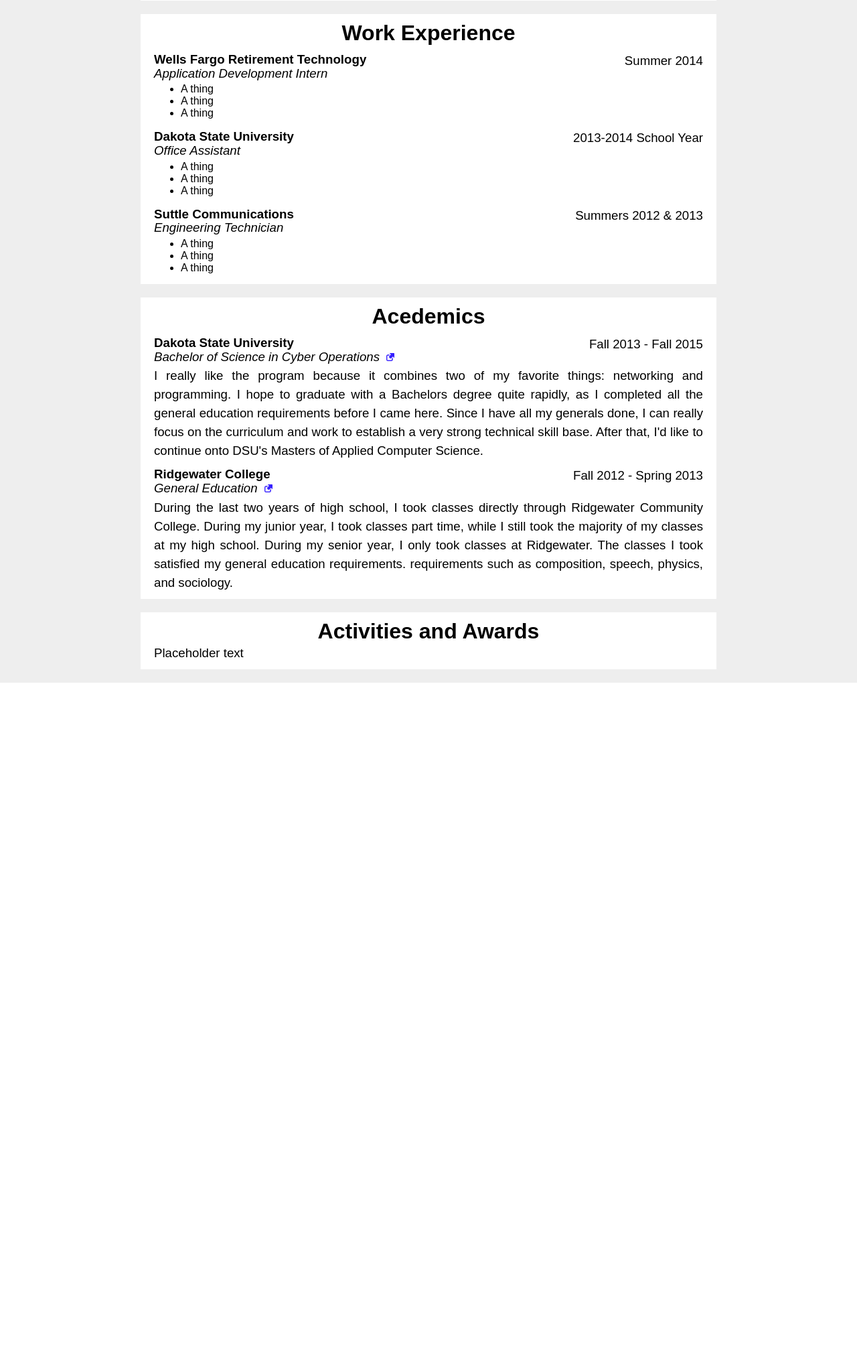
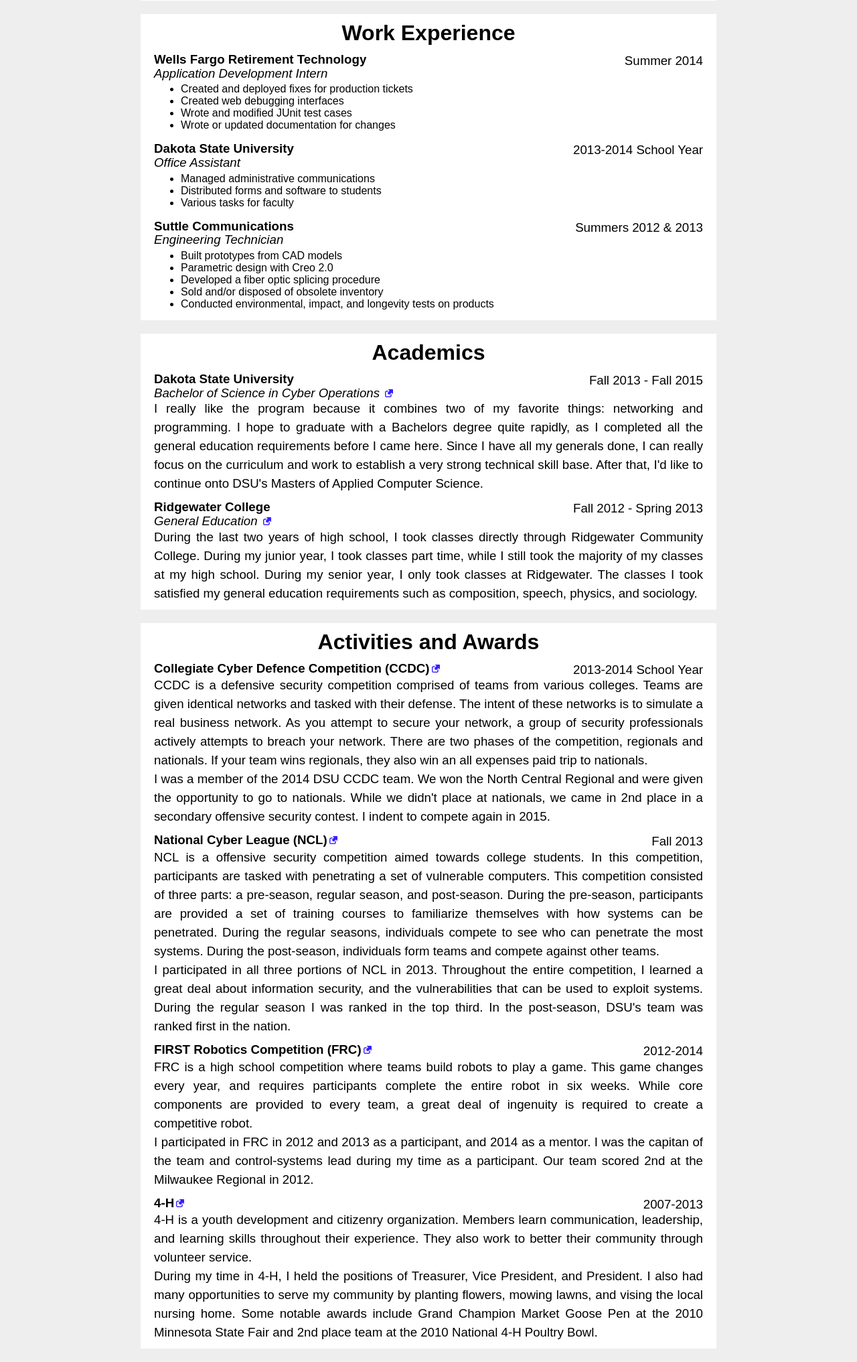
Before and after one commit to gartnera/agartner.com, a PHP site: page /profile in a window 1280 px wide. Shown: the part 212-2245 px from the top of the page at 67% size. Before the commit the page ends 1231 px from the top, so only its background shows below. Run offline with PHP 8.4, Linux system fonts and the light colour scheme; some web fonts are replaced.

Commit message:
Profile style updates. Profile first draft.

```diff
--- a/css/styles.css
+++ b/css/styles.css
@@ -167,6 +167,12 @@ iframe.vid{
 */
 
 /*** Profile Styles ***/
+.link{
+	height: 12px;
+	width: 12px;
+	margin: 0 3px;
+}
+
 .headWdate h3{
 	float:left;
 }
@@ -174,6 +180,9 @@ iframe.vid{
 	float: right;
 	margin-top:14px;
 	line-height: 1em;
+}
+.headWdate .link{
+	margin-top: 15px;
 }
 .clearfix:after, .headWdate:after{
 	visibility: hidden;
@@ -184,18 +193,15 @@ iframe.vid{
 	height: 0;
 }
 
-.link{
-	height: 12px;
-	width: 12px;
-	margin: 0 5px;
-}
+
 
 .p-title{
 	line-height: 1em;
-	margin-bottom: 5px;
+	margin: 0;
 }
 
 /*** Media Queries (have to be last) ***/
+/*TODO: change to device type in addition to pixels */
 @media (max-width: 900px) {
 	nav a, nav .nav-dropdown {
 		width: 200px;
--- a/profile/index.html
+++ b/profile/index.html
@@ -7,61 +7,45 @@
 	<link rel="stylesheet" type="text/css" href="/css/normalize.css"/>
 	<link rel="stylesheet" type="text/css" href="/css/styles.css"/>
 </head>
-
 <body>
 <div id="container">
-	<nav>
-		<a href="#" class="active">Profile</a>
-		<a href="/blog">Blog</a>
+	<nav><a href="#" class="active">Profile</a> <a href="/blog">Blog</a>
 
-		<div class="nav-dropdown">
-			Other &#x25BE;
-			<div class="nav-dropdown-links">
-				<a href="https://files.agartner.com">Files</a>
-				<a href="http://dsuccdc.org">dsuccdc.org</a>
+		<div class="nav-dropdown"> Other &#x25BE;
+			<div class="nav-dropdown-links"><a href="https://files.agartner.com">Files</a> <a href="http://dsuccdc.org">dsuccdc.org</a>
 			</div>
 		</div>
-		<div class="nav-dropdown">
-			Social &#x25BE;
-			<div class="nav-dropdown-links">
-				<a href="https://www.facebook.com/gartner3">Facebook</a>
-				<a href="https://twitter.com/hazroot">Twitter</a>
-				<a href="https://github.com/gartnera">Github</a>
-				<a href="https://linkedin.com/in/agartner">Linkedin</a>
-			</div>
+		<div class="nav-dropdown"> Social &#x25BE;
+			<div class="nav-dropdown-links"><a href="https://www.facebook.com/gartner3">Facebook</a> <a
+					href="https://twitter.com/hazroot">Twitter</a> <a href="https://github.com/gartnera">Github</a> <a
+					href="https://linkedin.com/in/agartner">Linkedin</a></div>
 		</div>
 	</nav>
-	<div class="content-section">
-		<h1>Introduction</h1>
+	<div class="content-section"><h1>Introduction</h1>
 
 		<p>Hello, my name is Alex Gartner. I love working with computers, whether that be networking, programming, or
-			security.
-			Specifically, I enjoy the feeling of creating a cool system or solving a difficult problem.</p>
+			security. Specifically, I enjoy the feeling of creating a cool system or solving a difficult problem.</p>
 	</div>
-	<div class="content-section clearfix">
-		<h1>Work Experience</h1>
+	<div class="content-section clearfix"><h1>Work Experience</h1>
 
-		<div class="headWdate">
-			<h3>Wells Fargo Retirement Technology</h3>
+		<div class="headWdate"><h3>Wells Fargo Retirement Technology</h3>
 
-			<p>Summer 2014</p>
-		</div>
+			<p>Summer 2014</p></div>
 		<p class="p-title"><i>Application Development Intern</i></p>
 		<ul>
-			<li>A thing</li>
-			<li>A thing</li>
-			<li>A thing</li>
+			<li>Created and deployed fixes for production tickets</li>
+			<li>Created web debugging interfaces</li>
+			<li>Wrote and modified JUnit test cases</li>
+			<li>Wrote or updated documentation for changes</li>
 		</ul>
-		<div class="headWdate">
-			<h3>Dakota State University</h3>
+		<div class="headWdate"><h3>Dakota State University</h3>
 
-			<p>2013-2014 School Year</p>
-		</div>
+			<p>2013-2014 School Year</p></div>
 		<p class="p-title"><i>Office Assistant</i></p>
 		<ul>
-			<li>A thing</li>
-			<li>A thing</li>
-			<li>A thing</li>
+			<li>Managed administrative communications</li>
+			<li>Distributed forms and software to students</li>
+			<li>Various tasks for faculty</li>
 		</ul>
 		<div class="headWdate">
 			<h3>Suttle Communications</h3>
@@ -70,13 +54,15 @@
 		</div>
 		<p class="p-title"><i>Engineering Technician</i></p>
 		<ul>
-			<li>A thing</li>
-			<li>A thing</li>
-			<li>A thing</li>
+			<li>Built prototypes from CAD models</li>
+			<li>Parametric design with Creo 2.0</li>
+			<li>Developed a fiber optic splicing procedure</li>
+			<li>Sold and/or disposed of obsolete inventory</li>
+			<li>Conducted environmental, impact, and longevity tests on products</li>
 		</ul>
 	</div>
 	<div class="content-section clearfix">
-		<h1>Acedemics</h1>
+		<h1>Academics</h1>
 
 		<div class="headWdate">
 			<h3>Dakota State University</h3>
@@ -92,8 +78,8 @@
 		<p>I really like the program because it combines two of my favorite things: networking and programming. I hope
 			to graduate with a Bachelors degree quite rapidly, as I completed all the general education requirements
 			before I came here. Since I have all my generals done, I can really focus on the curriculum and work to
-			establish a very strong
-			technical skill base. After that, I'd like to continue onto DSU's Masters of Applied Computer Science.</p>
+			establish a very strong technical skill base. After that, I'd like to continue onto DSU's Masters of Applied
+			Computer Science.</p>
 
 		<div class="headWdate">
 			<h3>Ridgewater College</h3>
@@ -107,17 +93,85 @@
 		</p>
 
 		<p>During the last two years of high school, I took classes directly through Ridgewater Community College.
-			During my
-			junior year, I took classes part time, while I still took the majority of my classes at my high school.
-			During my
-			senior year, I only took classes at Ridgewater. The classes I took satisfied my general education
-			requirements.
-			requirements such as composition, speech, physics, and sociology.</p>
+			During my junior year, I took classes part time, while I still took the majority of my classes at my high
+			school. During my senior year, I only took classes at Ridgewater. The classes I took satisfied my general
+			education requirements such as composition, speech, physics, and sociology.</p>
 	</div>
 	<div class="content-section">
 		<h1>Activities and Awards</h1>
 
-		<p>Placeholder text</p>
+		<div class="headWdate">
+			<h3>Collegiate Cyber Defence Competition (CCDC)</h3>
+			<a target="_blank" href="http://www.nationalccdc.org/">
+				<img class="link" src="/icons/link.png"/>
+			</a>
+			<p>2013-2014 School Year</p>
+		</div>
+		<p>CCDC is a defensive security competition comprised of teams from various colleges.
+			Teams are given identical networks and tasked with their defense. The intent of these
+			networks is to simulate a real business network. As you attempt to secure your network,
+			a group of security professionals actively attempts to breach your network. There are two
+			phases of the competition, regionals and nationals. If your team wins regionals, they also win
+			an all expenses paid trip to nationals.
+		</p>
+		<p>
+			I was a member of the 2014 DSU CCDC team. We won the North Central Regional and were given
+			the opportunity to go to nationals. While we didn't place at nationals, we came in 2nd place
+			in a secondary offensive security contest. I indent to compete again in 2015.
+		</p>
+
+		<div class="headWdate">
+			<h3>National Cyber League (NCL)</h3>
+			<a target="_blank" href="http://www.nationalcyberleague.org/">
+				<img class="link" src="/icons/link.png"/>
+			</a>
+			<p>Fall 2013</p>
+		</div>
+		<p>
+			NCL is a offensive security competition aimed towards college students. In this competition,
+			participants are tasked with penetrating a set of vulnerable computers. This competition consisted
+			of three parts: a pre-season, regular season, and post-season. During the pre-season, participants
+			are provided a set of training courses to familiarize themselves with how systems can be penetrated.
+			During the regular seasons, individuals compete to see who can penetrate the most systems. During the
+			post-season, individuals form teams and compete against other teams.
+		</p>
+		<p>
+			I participated in all three portions of NCL in 2013. Throughout the entire competition, I learned a great deal
+			about information security, and the vulnerabilities that can be used to exploit systems. During the regular
+			season I was ranked in the top third. In the post-season, DSU's team was ranked first in the nation.
+		</p>
+
+		<div class="headWdate">
+			<h3>FIRST Robotics Competition (FRC)</h3>
+			<a target="_blank" href="http://www.usfirst.org/roboticsprograms/frc">
+				<img class="link" src="/icons/link.png"/>
+			</a>
+			<p>2012-2014</p>
+		</div>
+		<p>FRC is a high school competition where teams build robots to play a game. This game changes every year,
+			and requires participants complete the entire robot in six weeks. While core components are provided
+			to every team, a great deal of ingenuity is required to create a competitive robot.
+		</p>
+		<p>
+			I participated in FRC in 2012 and 2013 as a participant, and 2014 as a mentor. I was the capitan of the team and
+			control-systems lead during my time as a participant. Our team scored 2nd at the Milwaukee Regional in 2012.
+		</p>
+
+		<div class="headWdate">
+			<h3>4-H</h3>
+			<a target="_blank" href="http://www.4-h.org/">
+				<img class="link" src="/icons/link.png"/>
+			</a>
+			<p>2007-2013</p>
+		</div>
+		<p>4-H is a youth development and citizenry organization. Members learn communication, leadership, and learning skills
+			throughout their experience. They also work to better their community through volunteer service.
+		</p>
+		<p>During my time in 4-H, I held the positions of Treasurer, Vice President, and President. I also had many opportunities
+			to serve my community by planting flowers, mowing lawns, and vising the local nursing home. Some notable
+			awards include Grand Champion Market Goose Pen at the 2010 Minnesota State Fair and 2nd place team at the
+			2010 National 4-H Poultry Bowl.
+		</p>
 	</div>
 
 </div>
```
